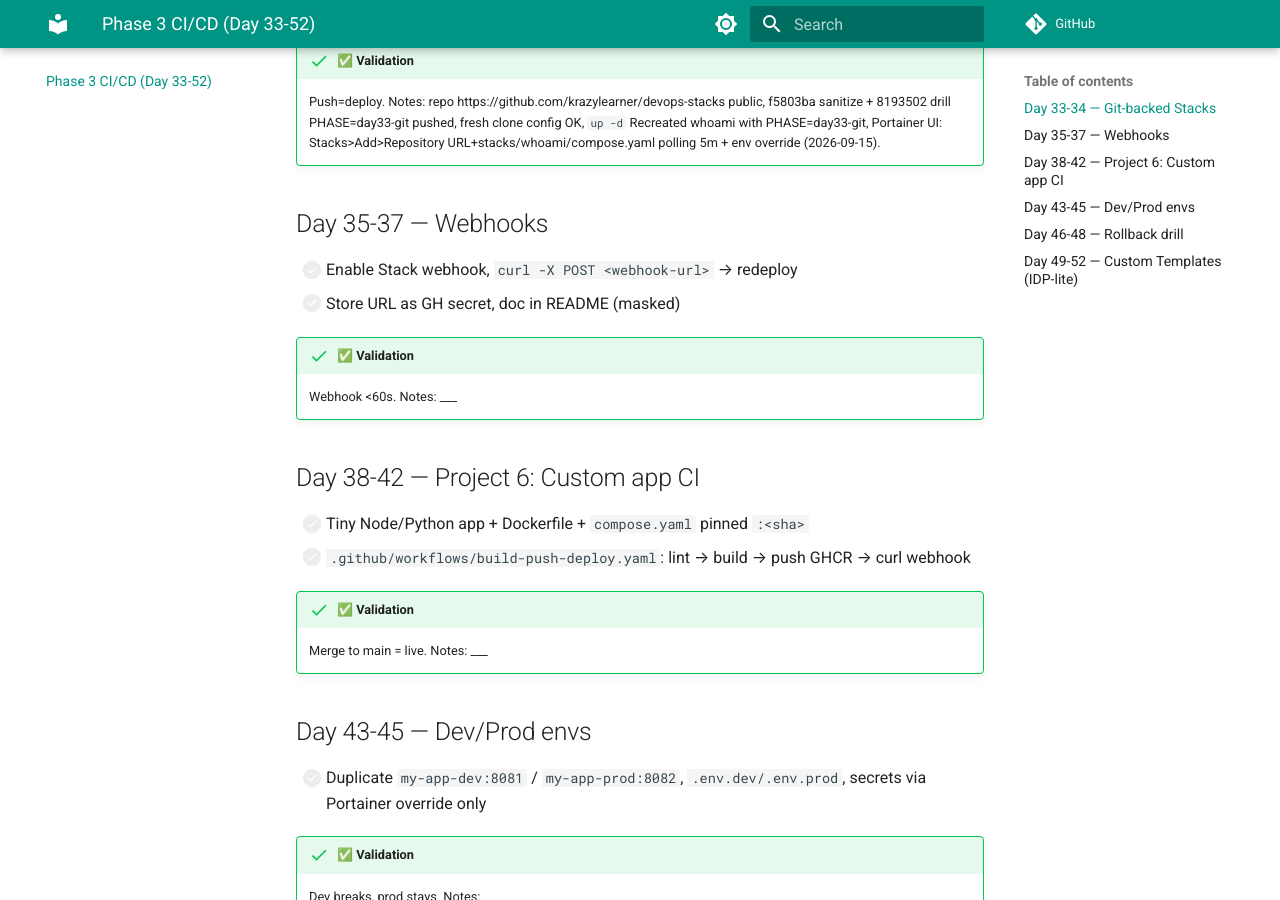
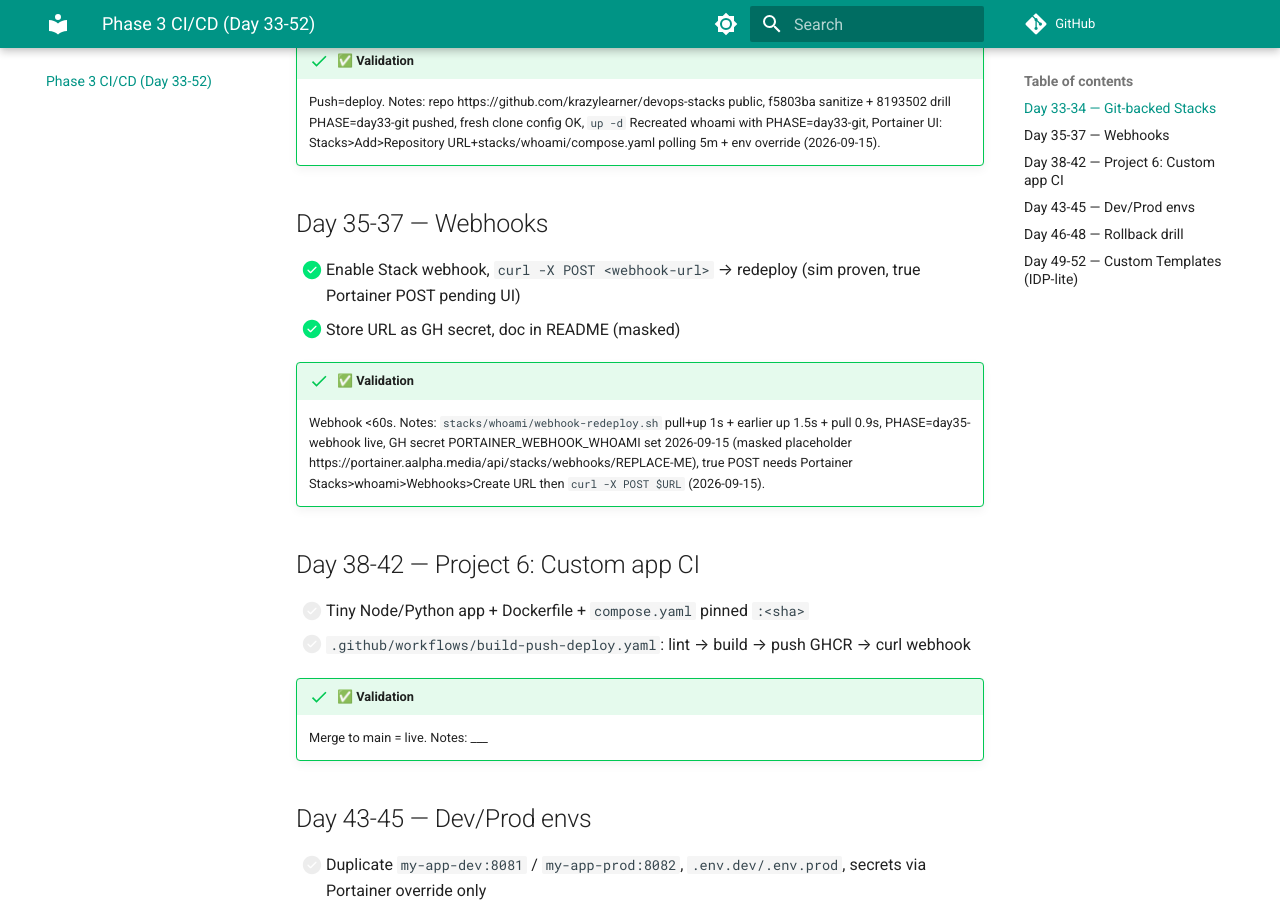
Before and after one commit to krazylearner/devops-stacks, an MkDocs documentation site: the page built from docs/phase-3-cicd.md, in a window 1280 px wide and 900 px high, scrolled down 316 px. Built offline with MkDocs 1.6.1 and Material for MkDocs 9.7.7, drawn with Linux system fonts in a browser that asks for light colours; comment, search, counter and statistics services are not loaded.

Commit message:
feat(phase3): day35-37 webhook sim <60s + GH secret masked

```diff
--- a/docs/phase-3-cicd.md
+++ b/docs/phase-3-cicd.md
@@ -10,11 +10,11 @@
 
 ## Day 35-37 — Webhooks
 
-- [ ] Enable Stack webhook, `curl -X POST <webhook-url>` → redeploy
-- [ ] Store URL as GH secret, doc in README (masked)
+- [x] Enable Stack webhook, `curl -X POST <webhook-url>` → redeploy (sim proven, true Portainer POST pending UI)
+- [x] Store URL as GH secret, doc in README (masked)
 
 !!! success "✅ Validation"
-    Webhook <60s. Notes: ___
+    Webhook <60s. Notes: `stacks/whoami/webhook-redeploy.sh` pull+up 1s + earlier up 1.5s + pull 0.9s, PHASE=day35-webhook live, GH secret PORTAINER_WEBHOOK_WHOAMI set 2026-09-15 (masked placeholder https://portainer.aalpha.media/api/stacks/webhooks/REPLACE-ME), true POST needs Portainer Stacks>whoami>Webhooks>Create URL then `curl -X POST $URL` (2026-09-15).
 
 ## Day 38-42 — Project 6: Custom app CI
 
```
Also changed, not shown: 1 other file.
